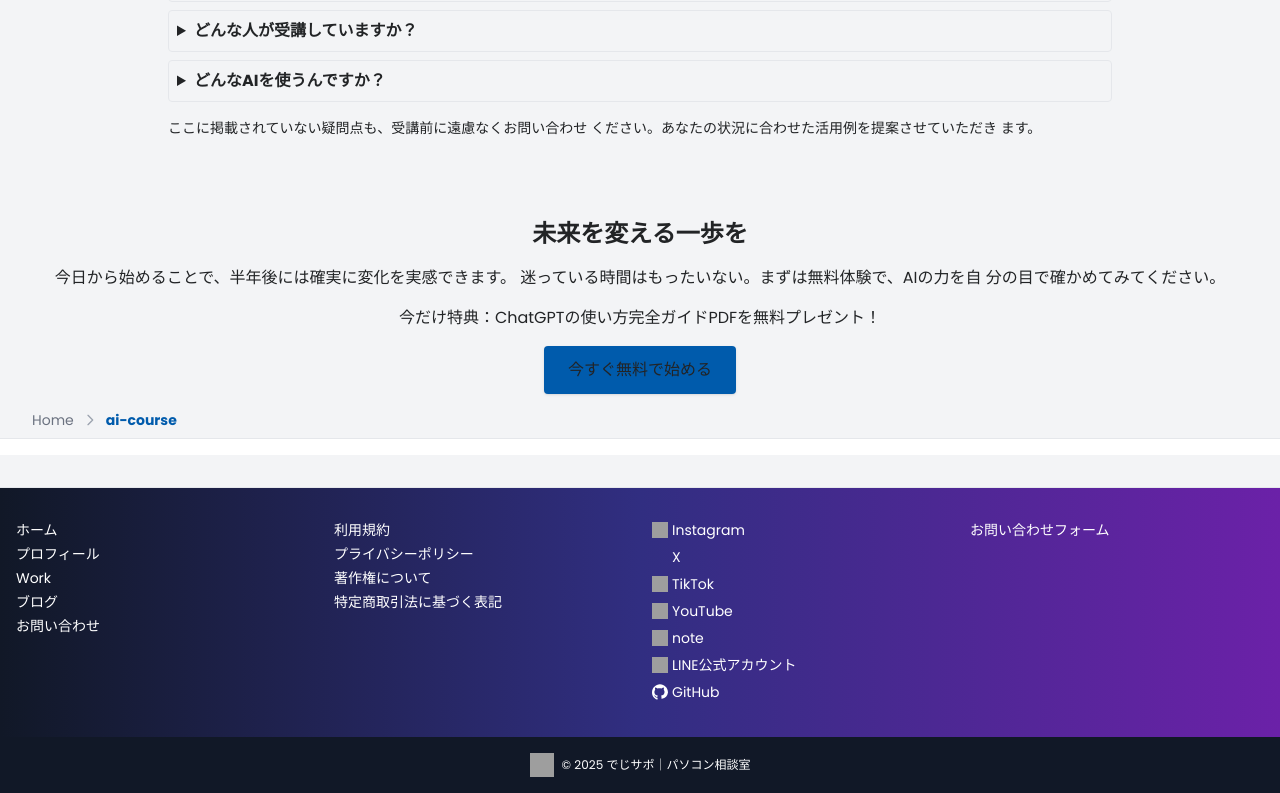
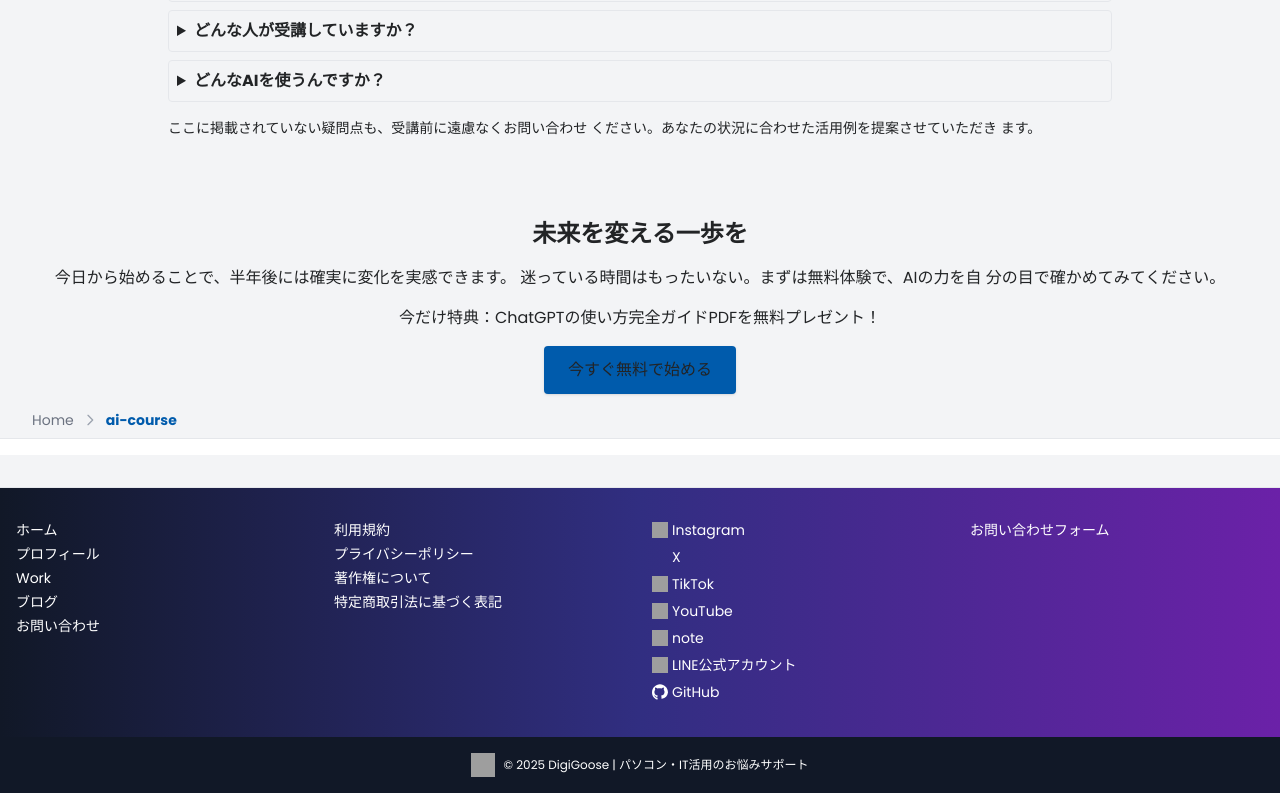
Before and after one commit to maruyamamasaya/Portfolio, a Next.js app: page /ai-course in a window 1280 px wide. Shown: the part 3041-3834 px from the top of the page. Built offline with nearby package versions, Linux system fonts and the light colour scheme; grey boxes are pictures that could not be loaded.

Commit message:
Update branding to DigiGoose

```diff
--- a/src/app/ai-course/page.tsx
+++ b/src/app/ai-course/page.tsx
@@ -3,7 +3,7 @@ import Link from 'next/link';
 import ScrollFadeIn from '../components/ScrollFadeIn';
 import Card from '../components/Card';
 export const metadata = {
-  title: 'AI講座 | でじサポ',
+  title: 'AI講座 | DigiGoose',
 };
 
 export default function AICoursePage() {
--- a/src/app/components/Footer.tsx
+++ b/src/app/components/Footer.tsx
@@ -181,7 +181,7 @@ export default function Footer() {
           height={24}
           className="w-6 h-6"
         />
-        <span>&copy; 2025 でじサポ｜パソコン相談室</span>
+        <span>&copy; 2025 DigiGoose | パソコン・IT活用のお悩みサポート</span>
       </div>
     </footer>
   );
--- a/src/app/layout.tsx
+++ b/src/app/layout.tsx
@@ -15,7 +15,7 @@ const poppins = Poppins({ subsets: ['latin'], weight: ['400', '700'] });
 
 export const metadata = {
   metadataBase: new URL('https://freehackapp.com'),
-  title: 'でじサポ｜パソコン相談室',
+  title: 'DigiGoose | パソコン・IT活用のお悩みサポート',
   description:
     '法人・個人向けにOA機器の整備や設定、ソフトウェアのお困りごとをサポートするポートフォリオサイト。修理記録や最新テック情報、開発日誌などを掲載。',
   icons: {
```
Also changed, not shown: 2 other files (tests, documents, lock files or other folders).
